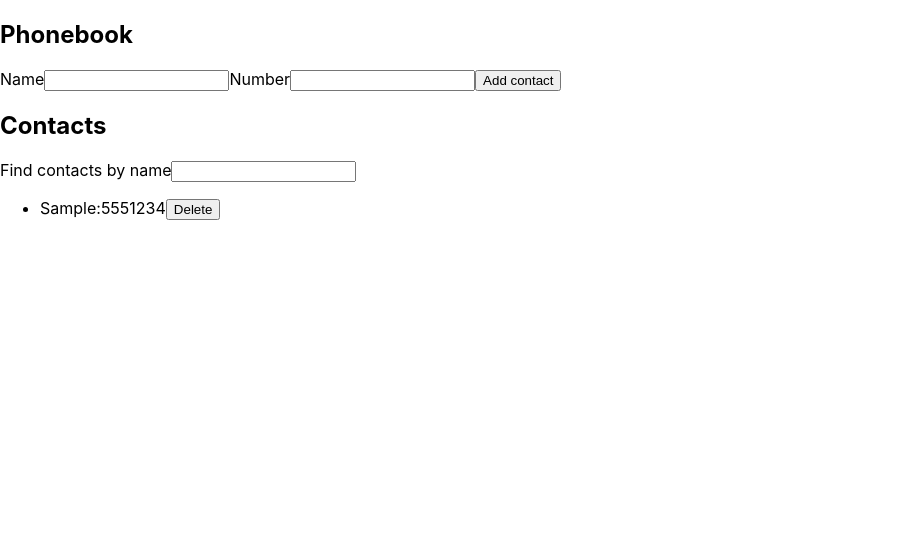
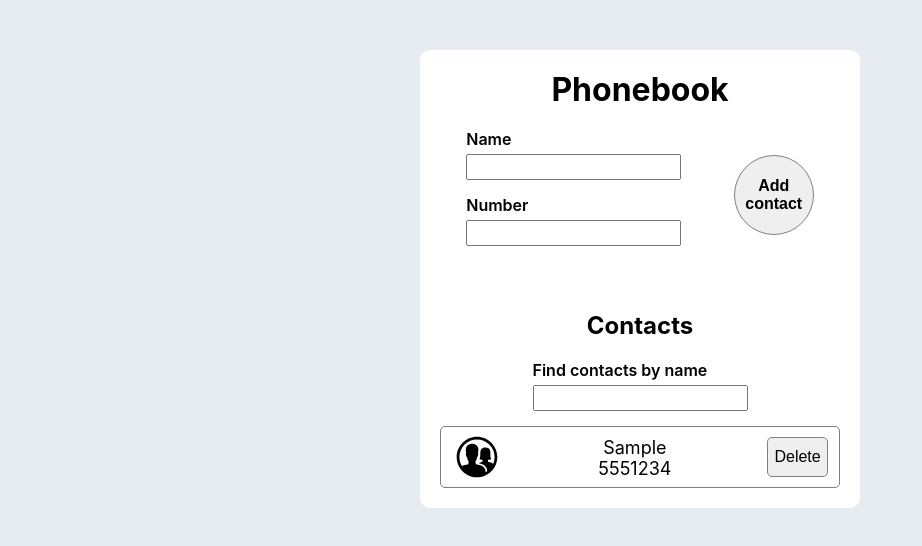
Before and after one commit to OlegAndreiev/goit-react-hw-02-phonebook, a React (Create React App) app: page / in a window 1280 px wide. Both pictures are taken after typing "Sample", "5551234" into the empty fields and a click on the button "Add contact". Shown: the top 546 px of the page, without its empty margins (0-922 px from the left). Built offline with nearby package versions, Linux system fonts and the light colour scheme.

Commit message:
For mentor`s check

```diff
--- a/package.json
+++ b/package.json
@@ -10,6 +10,7 @@
     "nanoid": "^4.0.0",
     "react": "^18.1.0",
     "react-dom": "^18.1.0",
+    "react-icons": "^4.7.1",
     "react-scripts": "5.0.1",
     "web-vitals": "^2.1.3"
   },
--- a/src/components/App.jsx
+++ b/src/components/App.jsx
@@ -44,7 +44,16 @@ class App extends React.Component {
     const { filter } = this.state;
     const filteredContacts = this.filteredContacts();
     return (
-      <>
+      <div
+        style={{
+          width: 400,
+          padding: 20,
+          marginLeft: 'auto',
+          marginRight: 'auto',
+          borderRadius: 10,
+          backgroundColor: 'white',
+        }}
+      >
         <SectionForm title="Phonebook">
           <Form onSubmit={this.formSubmitHandler} />
         </SectionForm>
@@ -55,7 +64,7 @@ class App extends React.Component {
             onDeleteContact={this.deleteContact}
           />
         </SectionContacts>
-      </>
+      </div>
     );
   }
 }
--- a/src/components/SectionContacts/ContactsList.js
+++ b/src/components/SectionContacts/ContactsList.js
@@ -1,12 +1,31 @@
 import React from 'react';
 import PropTypes from 'prop-types';
+import css from './SectionContacts.module.css';
+
 const ContactsList = ({ contacts, onDeleteContact }) => (
-  <ul>
+  <ul className={css.contactsList}>
     {contacts.map(el => (
-      <li key={el.id}>
-        {el.name}:{el.number}
-        <button onClick={() => onDeleteContact(el.id)}>Delete</button>
-      </li>
+      <div className={css.contactsListContainer}>
+        <svg
+          class={css.contactsListIcon}
+          viewBox="0 0 1024 1024"
+          version="1.1"
+          xmlns="http://www.w3.org/2000/svg"
+        >
+          <path d="M512 96C282.2 96 96 282.2 96 512s186.2 416 416 416 416-186.2 416-416S741.8 96 512 96z m286.6 527.8c-16.2-5.2-47.4-6.8-59-20.8-5.8-7-2-33.2-2-33.2 50.4-2.8 62-12.2 62-12.2 7.8-4.6 4.2-5.4 0.2-12.2-21.8-36.6-12-83-13-123.2-0.8-33.4-9.6-70-40-88.8-15.2-9.4-39.4-13.8-62.8-13.8-19 0-37.4 2.8-50.6 8.2-84.8 34-34.8 146.4-63.8 210.8-5 10.8-12.2 14.6 0.4 21 0 0 15 8.8 57.8 12.6 0 0 0.6 25.2 0 27.8-2.2 9.8-23.6 16.6-31.6 18.8-5.4 1.4-17.4 5-32.8 11.4-7.4 3-6.2 13.8 1.6 15.2 7.8 1.4 16.2 3.4 23 5.8 0 0 52.8 12 92 50 26.4 25.4 36.2 55.2 40 89.2 1 9-3.4 17.8-11 23l-11.4 7.2c-3.8 2.2-8.4-0.4-8.6-4.8 0-59-35.6-111-91.6-130.4-27-9.4-56.2-10-83.2-19.4-8.2-2.8-24.4-6.2-27.8-15.6-3.2-9.2-3.2-20-3.8-29.6-0.4-7.6-0.6-15.2-0.6-22.8 0-5 12.8-15.6 15.6-20.2 10.8-18 11.8-42.2 13.8-62.6 17.4 4.8 19.6-27.4 22.6-37.2 2.2-6.8 10-41.8-5.2-47.2 5-8.8 7-19.6 8.4-29.4 4-25.6 5.6-53.6-2.2-78.6-16.2-52-66-81.2-118.6-82.8-53.4-1.8-107 23.8-127 75.6-9.6 25.2-8.8 52.6-5.6 79 1.4 12 3.4 25.4 9.4 36.2-12.8 5.6-9 35.4-6.8 42.6 3.2 10.2 6 46.8 24.2 41.8 1.6 16.2 3.4 32.8 7.8 48.6 3 10.6 9.2 19.6 16.4 27.8 3.6 4 5.4 4.4 5.2 9.6-0.2 15.6 0.2 32.4-3.8 47.6s-37.4 21.6-50.8 24.4c-29.6 6-57.2 9.4-82.8 23C169.6 641.2 152 578 152 512c0-95.8 38.4-188 106.4-255.4C325.4 190 414.2 152.8 508.6 152c95.2-0.8 187.4 36.2 255.6 103 69.6 68.2 108 159.8 108 257 0 49.8-10 97.8-29 142.2-11.2-14-26.8-24.6-44.6-30.4z" />
+        </svg>
+        <li className={css.contactsListItem} key={el.id}>
+          {el.name}
+          <br />
+          {el.number}
+        </li>
+        <button
+          className={css.contactsListButton}
+          onClick={() => onDeleteContact(el.id)}
+        >
+          Delete
+        </button>
+      </div>
     ))}
   </ul>
 );
--- a/src/components/SectionContacts/Filter.js
+++ b/src/components/SectionContacts/Filter.js
@@ -1,9 +1,16 @@
 import React from 'react';
 import PropTypes from 'prop-types';
+import css from './SectionContacts.module.css';
+
 const Filter = ({ value, onChange }) => (
-  <label>
+  <label className={css.filterLabel}>
     Find contacts by name
-    <input type="text" value={value} onChange={onChange}></input>
+    <input
+      className={css.labelInput}
+      type="text"
+      value={value}
+      onChange={onChange}
+    ></input>
   </label>
 );
 
--- a/src/components/SectionContacts/SectionContacts.js
+++ b/src/components/SectionContacts/SectionContacts.js
@@ -1,7 +1,9 @@
 import React from 'react';
 import PropTypes from 'prop-types';
+import css from './SectionContacts.module.css';
+
 const SectionContacts = ({ title, children }) => (
-  <section>
+  <section className={css.section}>
     <h2>{title}</h2>
     {children}
   </section>
--- /dev/null
+++ b/src/components/SectionContacts/SectionContacts.module.css
@@ -0,0 +1,72 @@
+.section {
+  display: flex;
+  flex-direction: column;
+  align-items: center;
+}
+
+.section:not(:last-child) {
+  margin-bottom: 50px;
+}
+
+.section h2 {
+  margin-bottom: 20px;
+}
+
+.filterLabel {
+  display: flex;
+  flex-direction: column;
+  font-weight: 600;
+  margin-bottom: 15px;
+}
+.labelInput {
+  margin-top: 5px;
+  height: 20px;
+  font-size: 16px;
+}
+
+.contactsList {
+  list-style: none;
+  width: 100%;
+}
+
+.contactsListItem {
+  width: 200px;
+  height: 40px;
+  padding: 10px;
+  border-radius: 5px;
+  text-align: center;
+  font-size: 18px;
+}
+
+.contactsListIcon {
+  fill: black;
+  width: 50px;
+}
+
+.contactsListContainer {
+  display: flex;
+  justify-content: space-around;
+  align-items: center;
+  border: 1px solid gray;
+  border-radius: 5px;
+}
+.contactsListContainer:not(:last-child) {
+  margin-bottom: 10px;
+}
+
+.contactsListButton {
+  /* width: 40px; */
+  height: 40px;
+  border-radius: 5px;
+  border: 1px solid gray;
+  font-size: 16px;
+}
+
+.contactsListButton:hover {
+  background-color: rgba(0, 255, 255, 0.26);
+}
+.contactsListButton:active {
+  background-color: aqua;
+  box-shadow: rgb(0 0 0 / 20%) 0px 3px 3px -2px,
+    rgb(0 0 0 / 14%) 0px 3px 4px 0px, rgb(0 0 0 / 12%) 0px 1px 8px 0px;
+}
--- a/src/components/SectionForm/Form.js
+++ b/src/components/SectionForm/Form.js
@@ -1,6 +1,7 @@
 import React from 'react';
 import { nanoid } from 'nanoid';
 import PropTypes from 'prop-types';
+import css from './SectionForm.module.css';
 
 class Form extends React.Component {
   state = {
@@ -32,32 +33,38 @@ class Form extends React.Component {
   render() {
     const { name, number } = this.state;
     return (
-      <form onSubmit={this.handleSubmit}>
-        <label>
+      <form className={css.form} onSubmit={this.handleSubmit}>
+        <div>
+          <label className={css.formLabel}>
             Name
             <input
               type="text"
               name="name"
               value={name}
+              className={css.labelInput}
               onChange={this.handleInputChangeName}
               pattern="^[a-zA-Zа-яА-Я]+(([' -][a-zA-Zа-яА-Я ])?[a-zA-Zа-яА-Я]*)*$"
               title="Name may contain only letters, apostrophe, dash and spaces. For example Adrian, Jacob Mercer, Charles de Batz de Castelmore d'Artagnan"
               required
             />
           </label>
-        <label>
+          <label className={css.formLabel}>
             Number
             <input
               type="tel"
               name="number"
               value={number}
+              className={css.labelInput}
               onChange={this.handleInputChangeNumber}
               pattern="\+?\d{1,4}?[-.\s]?\(?\d{1,3}?\)?[-.\s]?\d{1,4}[-.\s]?\d{1,4}[-.\s]?\d{1,9}"
               title="Phone number must be digits and can contain spaces, dashes, parentheses and can start with +"
               required
             />
           </label>
-        <button type="submit">Add contact</button>
+        </div>
+        <button className={css.formButton} type="submit">
+          Add contact
+        </button>
       </form>
     );
   }
--- a/src/components/SectionForm/SectionForm.js
+++ b/src/components/SectionForm/SectionForm.js
@@ -1,7 +1,9 @@
 import React from 'react';
 import PropTypes from 'prop-types';
+import css from './SectionForm.module.css';
+
 const SectionForm = ({ title, children }) => (
-  <section>
+  <section className={css.section}>
     <h2>{title}</h2>
     {children}
   </section>
--- /dev/null
+++ b/src/components/SectionForm/SectionForm.module.css
@@ -0,0 +1,52 @@
+.section {
+  display: flex;
+  flex-direction: column;
+  align-items: center;
+}
+
+.section:not(:last-child) {
+  margin-bottom: 50px;
+}
+
+.section h2 {
+  margin-bottom: 20px;
+  font-size: xx-large;
+}
+
+.form {
+  display: flex;
+  /* flex-direction: column; */
+  align-items: center;
+  width: 100%;
+  justify-content: space-around;
+}
+
+.formLabel {
+  display: flex;
+  flex-direction: column;
+  font-weight: 600;
+  margin-bottom: 15px;
+}
+.labelInput {
+  margin-top: 5px;
+  height: 20px;
+  font-size: 16px;
+}
+
+.formButton {
+  width: 80px;
+  height: 80px;
+  border-radius: 50%;
+  border: 1px solid gray;
+  font-size: 16px;
+  font-weight: 600;
+}
+
+.formButton:hover {
+  background-color: rgba(0, 255, 255, 0.26);
+}
+.formButton:active {
+  background-color: aqua;
+  box-shadow: rgb(0 0 0 / 20%) 0px 3px 3px -2px,
+    rgb(0 0 0 / 14%) 0px 3px 4px 0px, rgb(0 0 0 / 12%) 0px 1px 8px 0px;
+}
--- a/src/index.css
+++ b/src/index.css
@@ -7,9 +7,18 @@ body {
     sans-serif;
   -webkit-font-smoothing: antialiased;
   -moz-osx-font-smoothing: grayscale;
+  background-color: #e7ecf2;
+  padding-top: 50px;
+  padding-bottom: 50px;
 }
 
 code {
   font-family: source-code-pro, Menlo, Monaco, Consolas, 'Courier New',
     monospace;
 }
+
+h2,
+ul {
+  margin: 0;
+  padding: 0;
+}
```
Also changed, not shown: 1 other file (tests, documents, lock files or other folders). Lines whose indentation alone changed are shown as unchanged.
